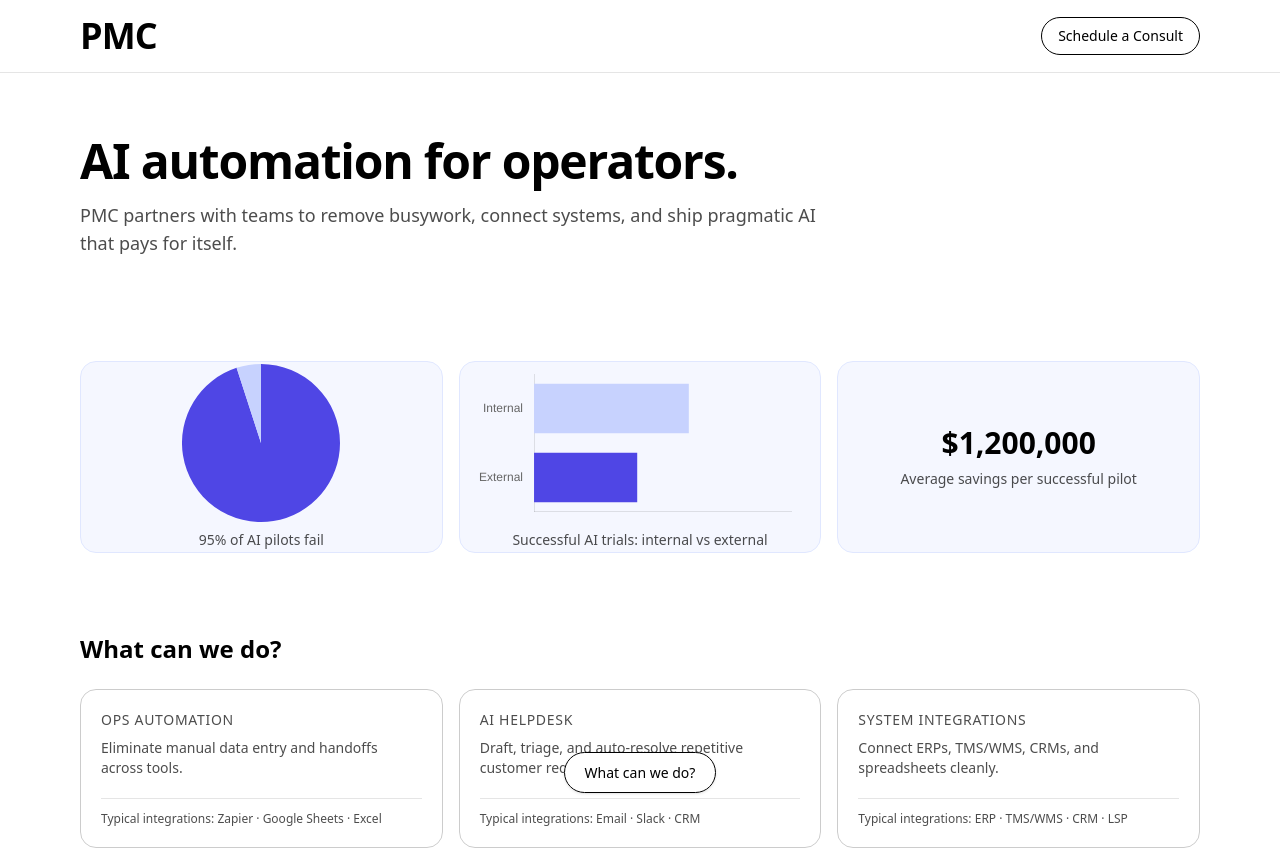
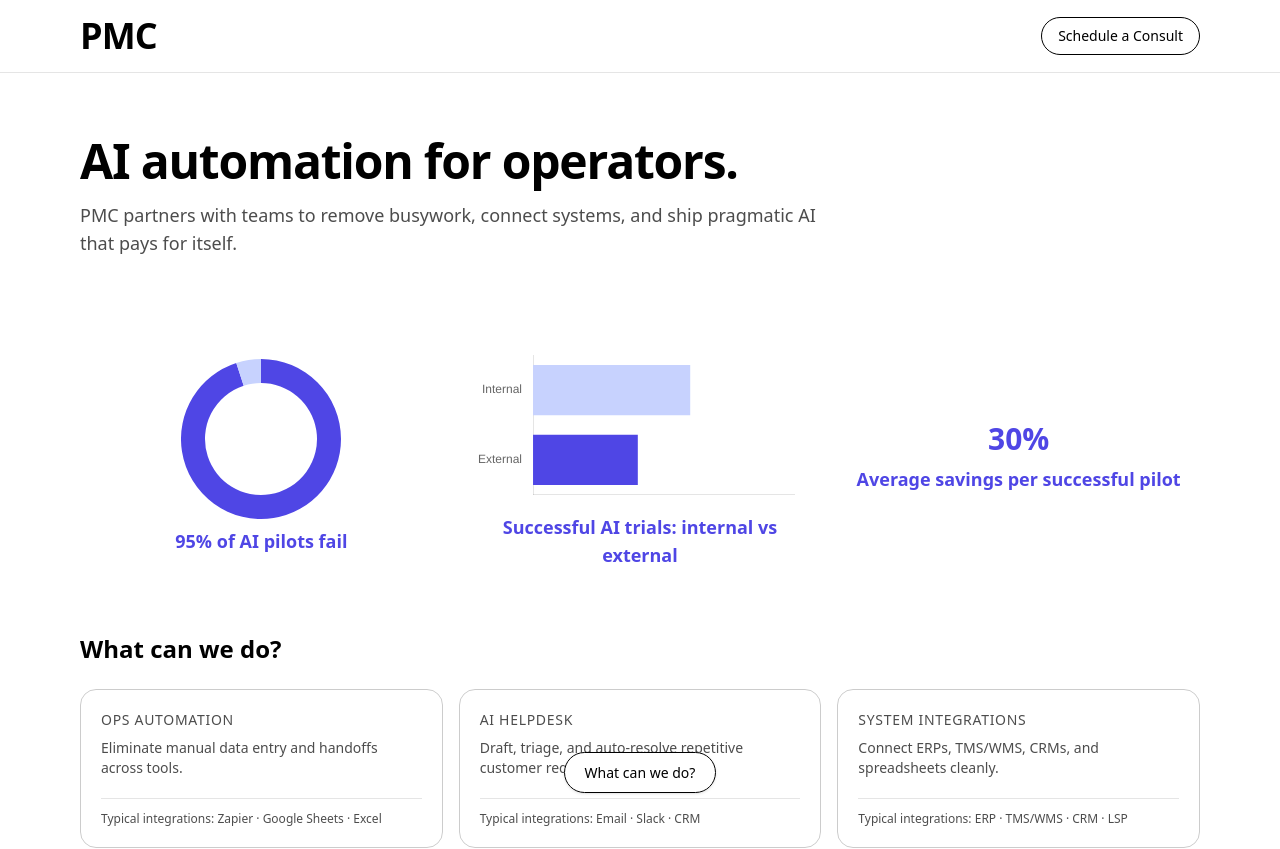
Before and after one commit to PatrickMcElroy/pmc-ai, a React (Vite) app: page / in a window 1280 px wide. Shown: the top 849 px of the page. Built offline with nearby package versions, Linux system fonts and the light colour scheme.

Commit message:
Refine AI stats styling

```diff
--- a/src/Home.tsx
+++ b/src/Home.tsx
@@ -11,7 +11,7 @@ import {
   BarElement,
   type ChartOptions,
 } from "chart.js";
-import { Pie, Bar } from "react-chartjs-2";
+import { Doughnut, Bar } from "react-chartjs-2";
 
 ChartJS.register(ArcElement, Tooltip, Legend, CategoryScale, LinearScale, BarElement);
 
@@ -31,10 +31,14 @@ const AnimatedNumber = ({ value }: { value: number }) => {
     return () => cancelAnimationFrame(frame);
   }, [value]);
 
-  return <div className="text-3xl font-semibold">${Math.round(display).toLocaleString()}</div>;
+  return (
+    <div className="text-3xl font-semibold text-indigo-600">
+      {Math.round(display)}%
+    </div>
+  );
 };
 
-const pieData = {
+const doughnutData = {
   labels: ["Fail", "Succeed"],
   datasets: [
     {
@@ -45,8 +49,9 @@ const pieData = {
   ],
 };
 
-const pieOptions: ChartOptions<"pie"> = {
+const doughnutOptions: ChartOptions<"doughnut"> = {
   plugins: { legend: { display: false } },
+  cutout: "70%",
 };
 
 const barData = {
@@ -305,17 +310,17 @@ export default function Home() {
       {/* AI stats */}
       <section className="mx-auto max-w-6xl px-4 py-10">
         <div className="grid grid-cols-1 md:grid-cols-3 gap-4">
-          <div className="rounded-2xl border border-indigo-100 bg-indigo-50/80 backdrop-blur supports-[backdrop-filter]:bg-indigo-50/60 p-4 flex flex-col items-center justify-center h-48">
-            <Pie data={pieData} options={pieOptions} className="w-full h-full" />
-            <p className="mt-2 text-sm text-black/70 text-center">95% of AI pilots fail</p>
+          <div className="flex flex-col items-center justify-center h-48 p-4">
+            <Doughnut data={doughnutData} options={doughnutOptions} className="w-full h-full" />
+            <h3 className="mt-2 text-lg font-semibold text-indigo-600 text-center">95% of AI pilots fail</h3>
           </div>
-          <div className="rounded-2xl border border-indigo-100 bg-indigo-50/80 backdrop-blur supports-[backdrop-filter]:bg-indigo-50/60 p-4 flex flex-col justify-center h-48">
+          <div className="flex flex-col justify-center h-48 p-4">
             <Bar data={barData} options={barOptions} className="w-full h-full" />
-            <p className="mt-2 text-sm text-black/70 text-center">Successful AI trials: internal vs external</p>
+            <h3 className="mt-2 text-lg font-semibold text-indigo-600 text-center">Successful AI trials: internal vs external</h3>
           </div>
-          <div className="rounded-2xl border border-indigo-100 bg-indigo-50/80 backdrop-blur supports-[backdrop-filter]:bg-indigo-50/60 p-4 flex flex-col items-center justify-center h-48">
-            <AnimatedNumber value={1200000} />
-            <p className="mt-2 text-sm text-black/70 text-center">Average savings per successful pilot</p>
+          <div className="flex flex-col items-center justify-center h-48 p-4">
+            <AnimatedNumber value={30} />
+            <h3 className="mt-2 text-lg font-semibold text-indigo-600 text-center">Average savings per successful pilot</h3>
           </div>
         </div>
       </section>
```
